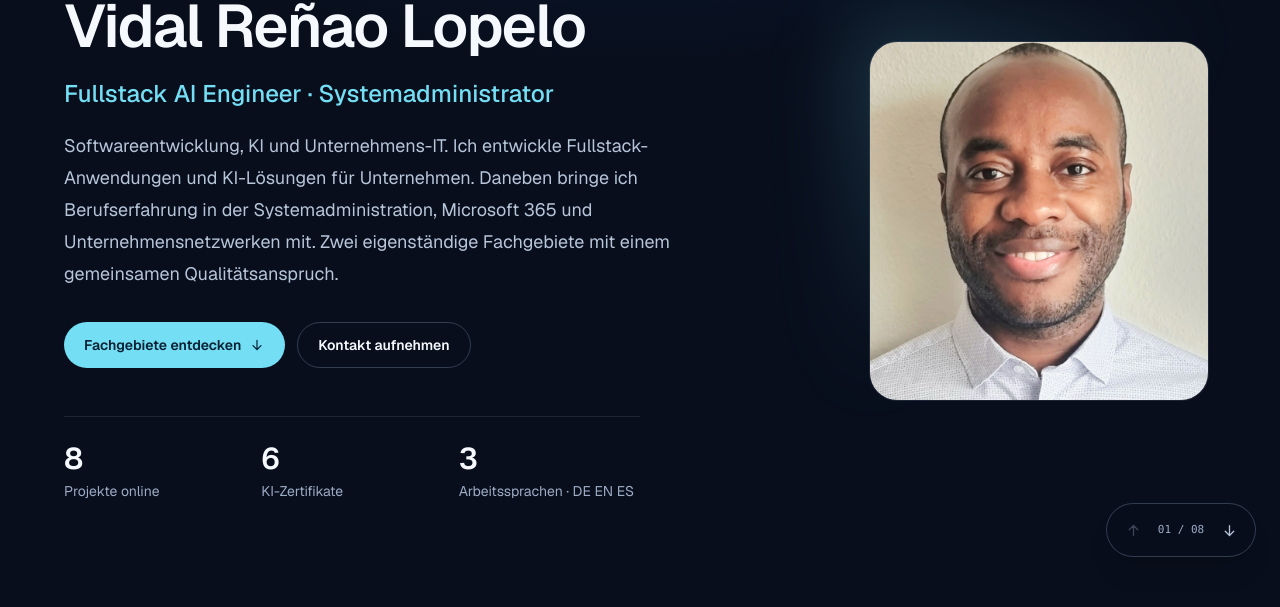
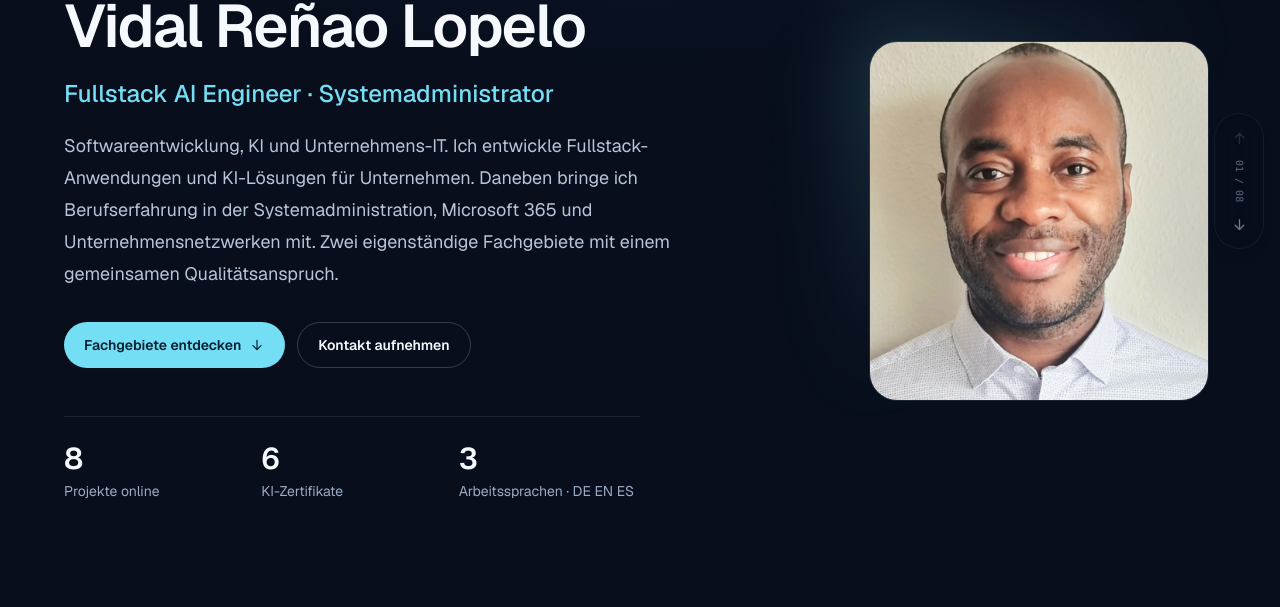
Before and after one commit to vidal-renao/vidal-pro-portfolio, a Next.js app: page /de in a window 1280 px wide. Shown: the part 219-826 px from the top of the page. Built offline with nearby package versions, Linux system fonts and the light colour scheme.

Commit message:
style(scroll): compact transparent vertical navigation rail

```diff
--- a/components/layout/SectionScroll.tsx
+++ b/components/layout/SectionScroll.tsx
@@ -47,13 +47,13 @@ export function SectionScroll({ sections, labels }: Props) {
   }
 
   return (
-    <nav aria-label={labels.navigation} className="fixed bottom-4 right-3 z-40 flex items-center gap-1 rounded-full border border-line-strong bg-bg/90 p-1.5 shadow-xl backdrop-blur-xl sm:flex sm:bottom-6 sm:right-6">
+    <nav aria-label={labels.navigation} className="fixed right-2 top-1/2 z-40 flex -translate-y-1/2 flex-col items-center gap-0.5 rounded-full border border-line bg-bg/40 p-1 shadow-lg opacity-60 backdrop-blur-md transition-[background-color,opacity] duration-200 hover:bg-bg/90 hover:opacity-100 focus-within:bg-bg/90 focus-within:opacity-100 sm:right-4">
       <button type="button" aria-label={labels.previous} title={labels.previous}
         disabled={current === 0} onClick={() => navigate(-1)}
         className="flex h-10 w-10 items-center justify-center rounded-full text-muted transition-colors hover:bg-white/[0.08] hover:text-ink disabled:cursor-not-allowed disabled:opacity-30">
         <ArrowUp size={17} />
       </button>
-      <span className="min-w-12 text-center font-mono text-[11px] tabular-nums text-dim" aria-hidden="true">
+      <span className="py-1 text-center font-mono text-[10px] leading-4 tabular-nums text-dim [writing-mode:vertical-rl]" aria-hidden="true">
         {String(current + 1).padStart(2, "0")} / {String(stops.length).padStart(2, "0")}
       </span>
       <button type="button" aria-label={labels.next} title={labels.next}
```
